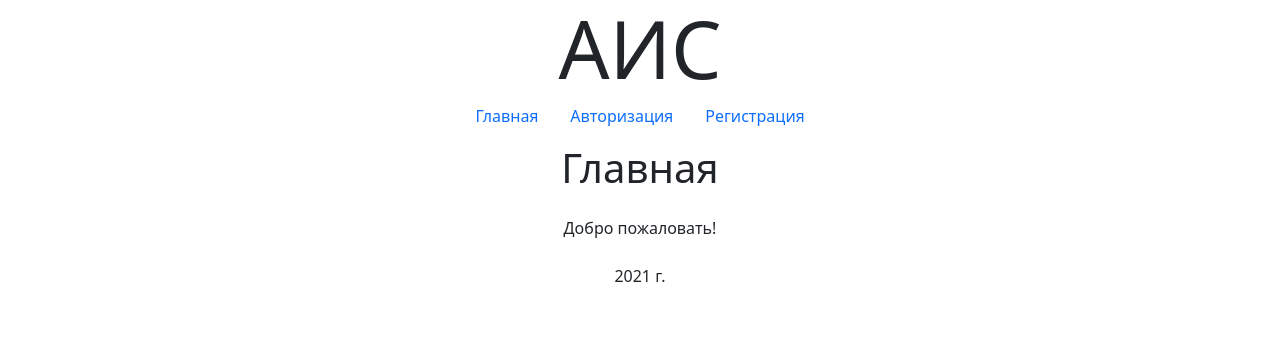
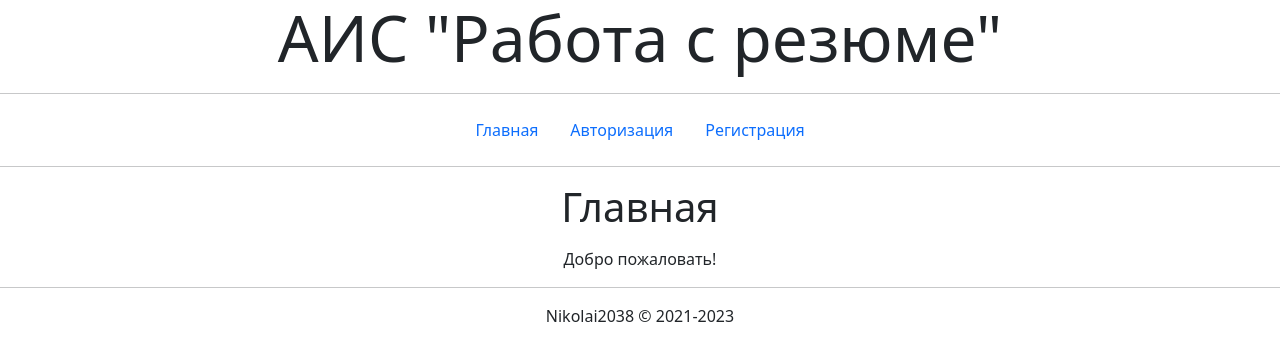
Before and after one commit to Nikolai-415/symfony-study-3, a Symfony app: template templates/main/index.html.twig in a window 1280 px wide. Shown: the top 361 px of the page. Run offline with Twig, Linux system fonts and the light colour scheme; the template is opened without the code that fills it, so the values that code supplies are empty; some libraries are stand-ins or nearby versions.

Commit message:
Update header and footer

```diff
--- a/templates/base.html.twig
+++ b/templates/base.html.twig
@@ -19,9 +19,10 @@
     </head>
     <body>
         <header>
-            <div class="text-center display-1">
-                АИС
+            <div class="text-center display-3">
+                АИС "Работа с резюме"
             </div>
+            <hr/>
             <ul class="nav justify-content-center nav-pills">
                 <li class="nav-item">
                     <a class="nav-link {% if app.request.attributes.get('_route') == 'index' %} active {% endif %}" aria-current="page" href="{{ path('index') }}">Главная</a>
@@ -47,11 +48,10 @@
                     </li>
                 {% endif %}
             </ul>
-            <div class="text-center">
-            </div>
         </header>
+        <hr/>
         <main>
-            <h1 class="text-center mt-2 mb-4">
+            <h1 class="text-center mt-2 mb-3">
                 {% block header %}Заголовок по умолчанию{% endblock %}
             </h1>
             {% if errors_texts ?? false %}
@@ -70,8 +70,9 @@
             {% endif %}
             <button class="btn btn-secondary btn-lg" onclick="scrollToTopFunction()" id="button_scroll_to_top">Наверх</button>
         </main>
-        <footer class="text-center mt-4" id="footer">
-            2021 г.
+        <hr/>
+        <footer class="text-center mt-2 mb-2" id="footer">
+            Nikolai2038 © 2021-{{ date().format('Y') }}
         </footer>
         {% block js_after_footer %}
             <script src="{{ asset('/js/scroll_to_top.js') }}"></script>
```
